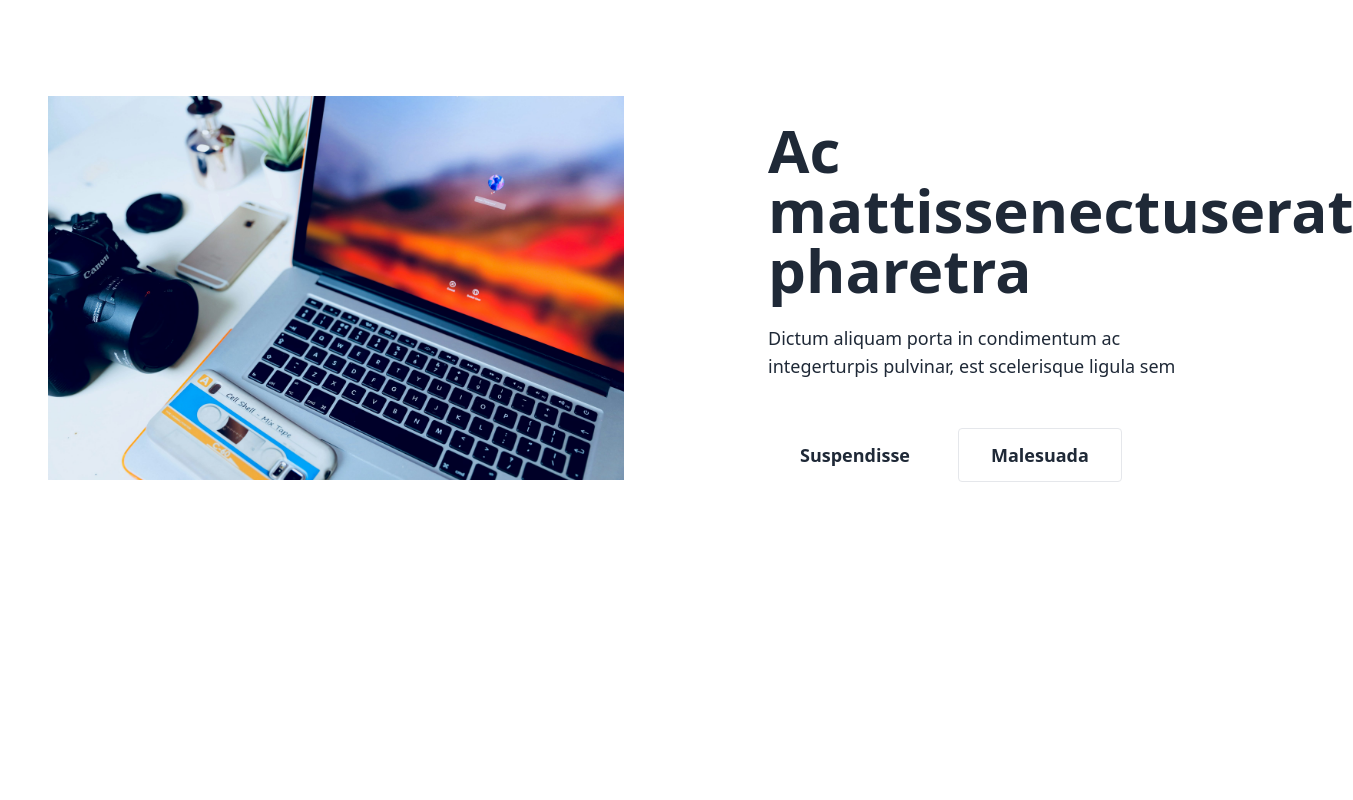
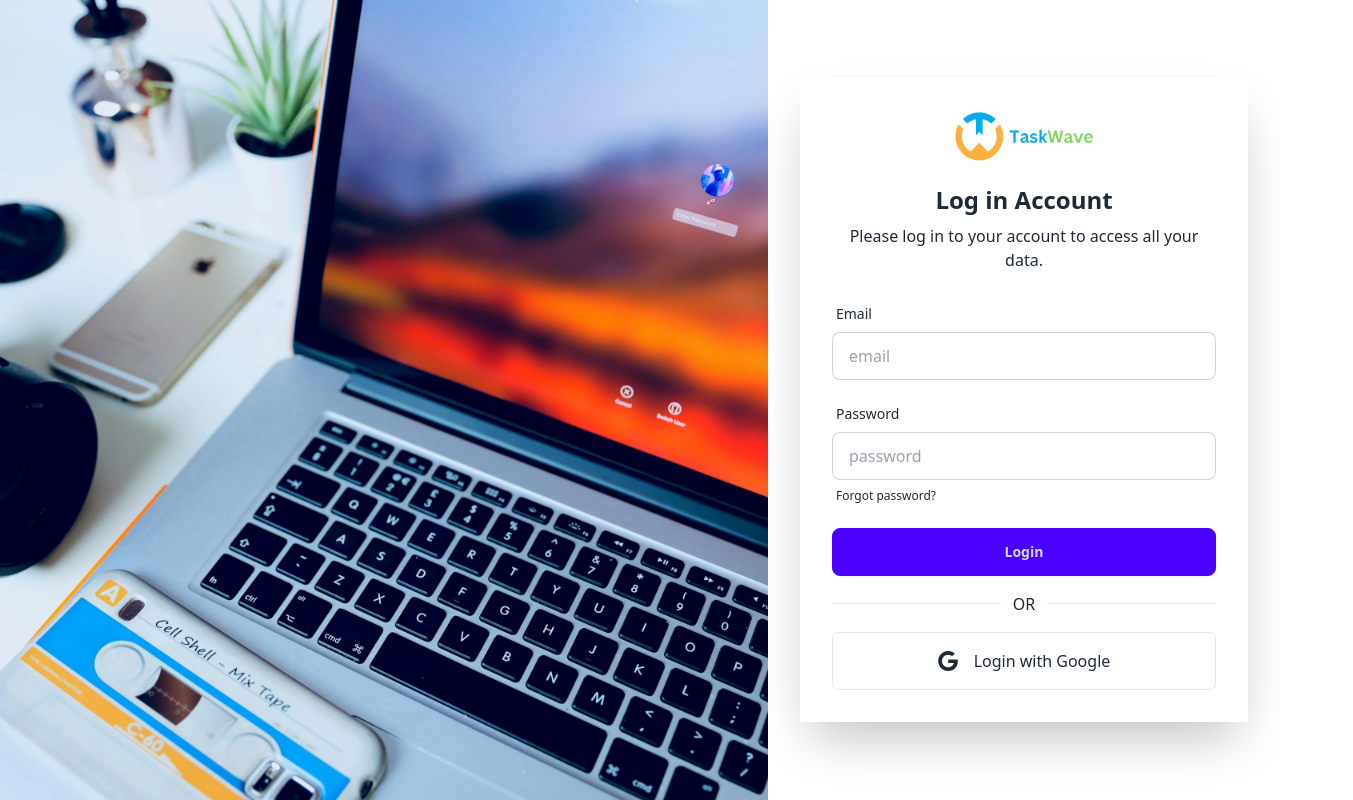
Before and after one commit to NhsTarek/task-wave-client-side, a React (Vite) app: page /login in a window 1280 px wide. Shown: the whole page, 1353 px wide, since content can reach past the window. Built offline with nearby package versions, Linux system fonts and the light colour scheme.

Commit message:
login page design completed

```diff
--- a/src/Pages/Login/Login.jsx
+++ b/src/Pages/Login/Login.jsx
@@ -1,26 +1,58 @@
-import banner from "../../assets/login/login.jfif"
+import banner from "../../assets/login/login.jfif";
+import logo from "../../assets/taskwave2.png";
 
 const Login = () => {
     return (
-        <section className="dark:bg-gray-100 dark:text-gray-800">
-            <div className="container flex flex-col justify-center p-6 mx-auto sm:py-12 lg:py-24 lg:flex-row lg:justify-between">
-                <div className="flex items-center justify-center p-6 mt-8 lg:mt-0 h-72 sm:h-80 lg:h-96 xl:h-112 2xl:h-128">
-                    <img src={banner} alt="" className="object-contain h-72 sm:h-80 lg:h-96 xl:h-112 2xl:h-128" />
-                </div>
-                <div className="flex flex-col justify-center p-6 text-center rounded-sm lg:max-w-md xl:max-w-lg lg:text-left">
-                    <h1 className="text-5xl font-bold leading-none sm:text-6xl">Ac mattis
-                        <span className="dark:text-violet-600">senectus</span>erat pharetra
-                    </h1>
-                    <p className="mt-6 mb-8 text-lg sm:mb-12">Dictum aliquam porta in condimentum ac integer
-                        <br className="hidden md:inline lg:hidden" />turpis pulvinar, est scelerisque ligula sem
-                    </p>
-                    <div className="flex flex-col space-y-4 sm:items-center sm:justify-center sm:flex-row sm:space-y-0 sm:space-x-4 lg:justify-start">
-                        <a rel="noopener noreferrer" href="#" className="px-8 py-3 text-lg font-semibold rounded dark:bg-violet-600 dark:text-gray-50">Suspendisse</a>
-                        <a rel="noopener noreferrer" href="#" className="px-8 py-3 text-lg font-semibold border rounded dark:border-gray-800">Malesuada</a>
+        <div className="min-h-screen flex">
+            {/* Banner Section - 60% width */}
+            <div className="w-3/5 bg-cover bg-center hidden lg:block" style={{ backgroundImage: `url(${banner})` }}>
+                {/* Optionally, you can add some content here */}
+            </div>
+
+            {/* Form Section - 40% width */}
+            <div className="w-full lg:w-2/5 flex items-center justify-center bg-base-100">
+                <div className="max-w-md w-full p-8 shadow-2xl">
+                    <div className="text-center mb-6">
+                        <a className="btn btn-ghost w-32 md:w-36 lg:w-44 mx-auto">
+                            <img src={logo} alt="Logo" />
+                        </a>
+                        <h2 className="text-2xl font-bold mt-4">Log in Account</h2>
+                        <p className="mt-2">Please log in to your account to access all your data.</p>
                     </div>
+                    <form className="space-y-4">
+                        <div className="form-control">
+                            <label className="label">
+                                <span className="label-text">Email</span>
+                            </label>
+                            <input type="email" placeholder="email" className="input input-bordered" required />
+                        </div>
+                        <div className="form-control">
+                            <label className="label">
+                                <span className="label-text">Password</span>
+                            </label>
+                            <input type="password" placeholder="password" className="input input-bordered" required />
+                            <label className="label">
+                                <a href="#" className="label-text-alt link link-hover">Forgot password?</a>
+                            </label>
+                        </div>
+                        <div className="form-control mt-6">
+                            <button className="btn btn-primary w-full">Login</button>
+                        </div>
+                    </form>
+                    <div className="flex items-center w-full my-4">
+                        <hr className="w-full dark:text-gray-600" />
+                        <p className="px-3 dark:text-gray-600">OR</p>
+                        <hr className="w-full dark:text-gray-600" />
+                    </div>
+                    <button aria-label="Login with Google" type="button" className="flex items-center justify-center w-full p-4 space-x-4 border rounded-md focus:ring-2 focus:ring-offset-1 dark:border-gray-600 focus:dark:ring-violet-600">
+                        <svg xmlns="http://www.w3.org/2000/svg" viewBox="0 0 32 32" className="w-5 h-5 fill-current">
+                            <path d="M16.318 13.714v5.484h9.078c-0.37 2.354-2.745 6.901-9.078 6.901-5.458 0-9.917-4.521-9.917-10.099s4.458-10.099 9.917-10.099c3.109 0 5.193 1.318 6.38 2.464l4.339-4.182c-2.786-2.599-6.396-4.182-10.719-4.182-8.844 0-16 7.151-16 16s7.156 16 16 16c9.234 0 15.365-6.49 15.365-15.635 0-1.052-0.115-1.854-0.255-2.651z"></path>
+                        </svg>
+                        <p>Login with Google</p>
+                    </button>
                 </div>
             </div>
-        </section>
+        </div>
     );
 };
 
```
